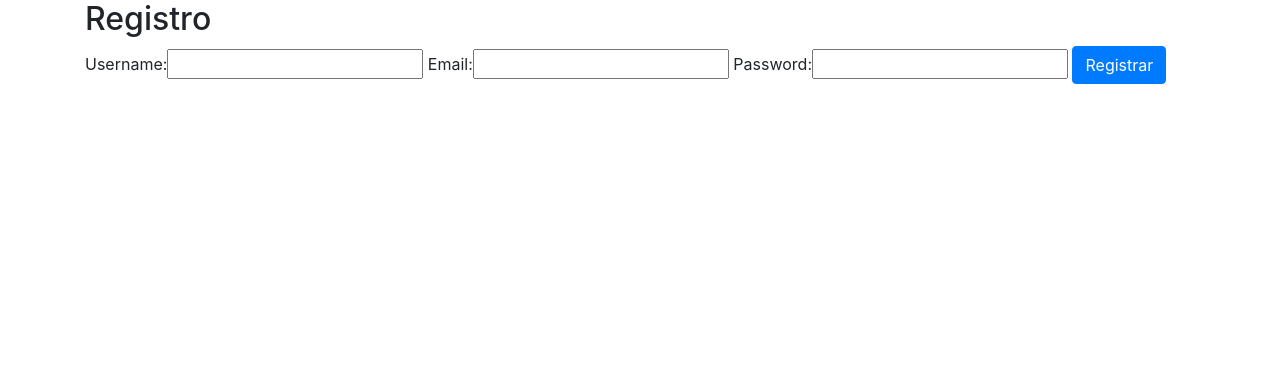
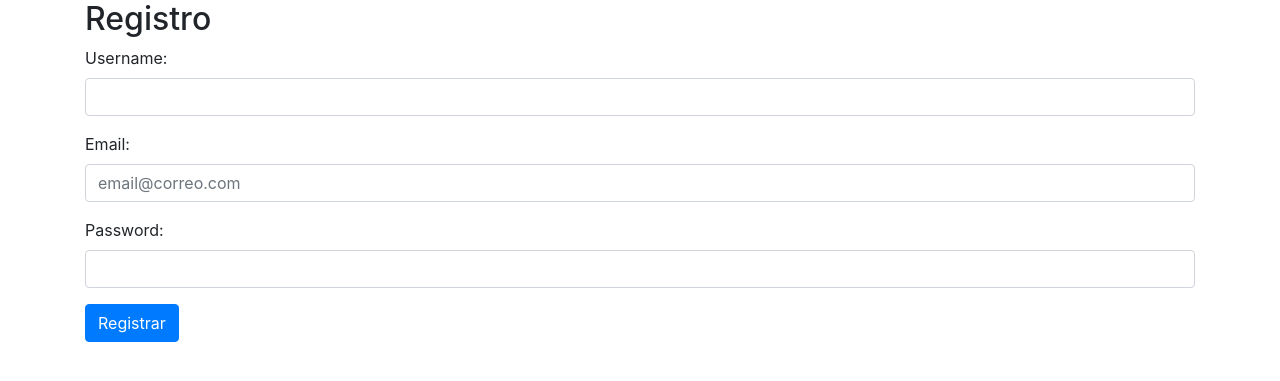
Before and after one commit to Blackstar84/facilito_store, a Django app: page /usuarios/registro in a window 1280 px wide. Shown: the top 381 px of the page. Run offline with Django 3.2, Linux system fonts and the light colour scheme.

Commit message:
se agrega hasta la clase Estilos para Formularios

```diff
--- a/facilito_store/forms.py
+++ b/facilito_store/forms.py
@@ -1,6 +1,16 @@
 from django import forms
 
 class RegisterForm(forms.Form):
-    username = forms.CharField(required=True, min_length=4, max_length=50)
-    email = forms.EmailField(required=True)
-    password = forms.CharField(required=True)
+    username = forms.CharField(required=True, min_length=4, max_length=50, widget=forms.TextInput(attrs={
+        'class':'form-control',
+        'id': 'username'
+    }))
+    email = forms.EmailField(required=True, widget=forms.EmailInput(attrs={
+        'class':'form-control',
+        'id': 'email',
+        'placeholder':'email@correo.com'
+    }))
+    password = forms.CharField(required=True, widget=forms.PasswordInput(attrs={
+        'class':'form-control',
+        'id': 'password'
+    }))
--- a/facilito_store/templates/users/register.html
+++ b/facilito_store/templates/users/register.html
@@ -20,7 +20,19 @@
                 <!-- Formulario -->
                 <form method="POST">
                     {% csrf_token %}
-                    {{ form }}
+                    <div class="form-group">
+                        {{ form.username.label_tag }}
+                        {{ form.username }}
+                    </div>
+                    <div class="form-group">
+                        {{ form.email.label_tag }}
+                        {{ form.email }}
+                    </div>
+                    <div class="form-group">
+                        {{ form.password.label_tag }}
+                        {{ form.password }}
+                    </div>
+
                     <button type="submit" class="btn btn-primary">Registrar</button>
                 </form>
 
--- a/facilito_store/views.py
+++ b/facilito_store/views.py
@@ -25,7 +25,7 @@ def login_view(request):
         username = request.POST.get('username') #Diccionario
         password = request.POST.get('password') #Diccionario
 
-        user =authenticate(username=username, password = password)
+        user = authenticate(username=username, password = password)
 
         if user:
             login(request, user)
```
